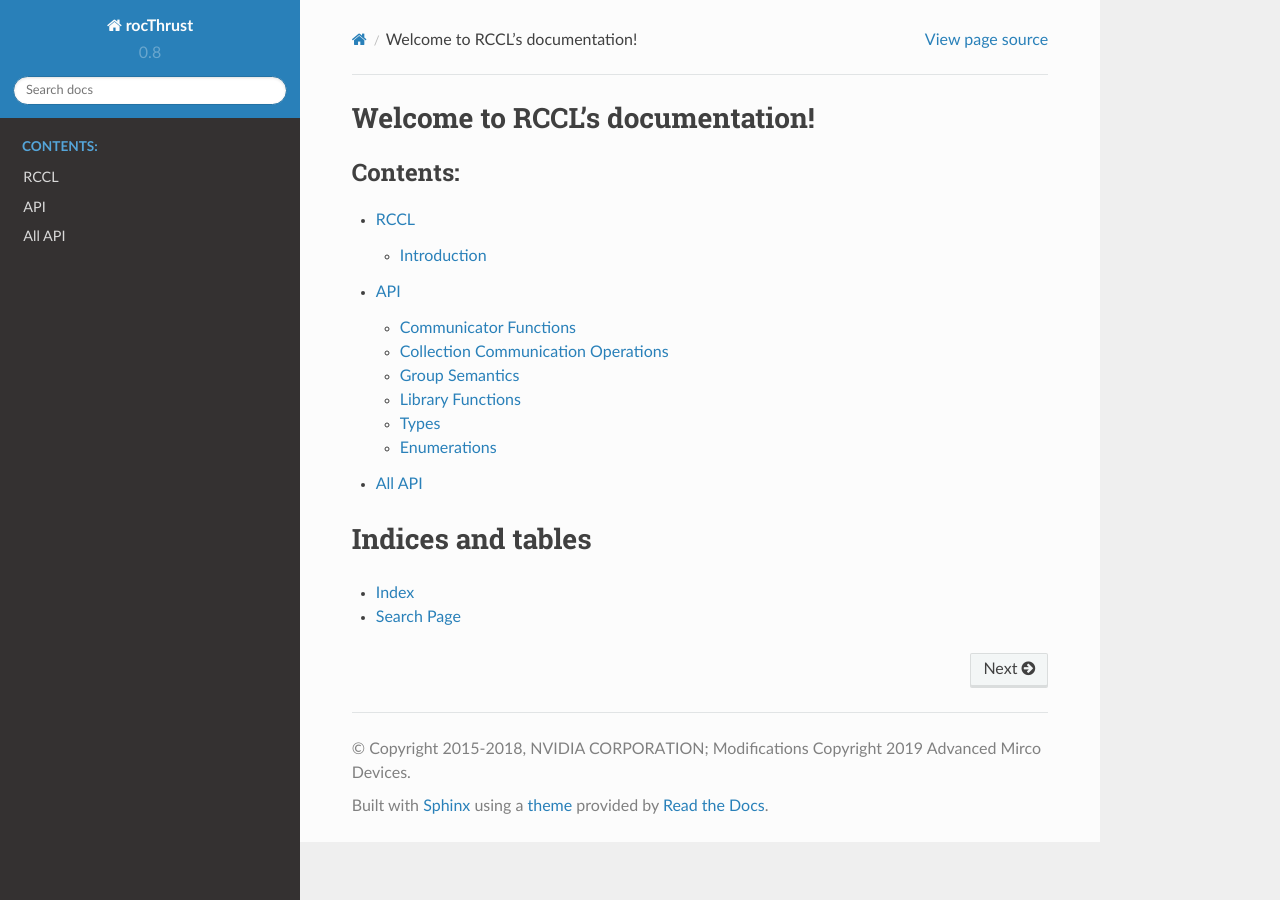
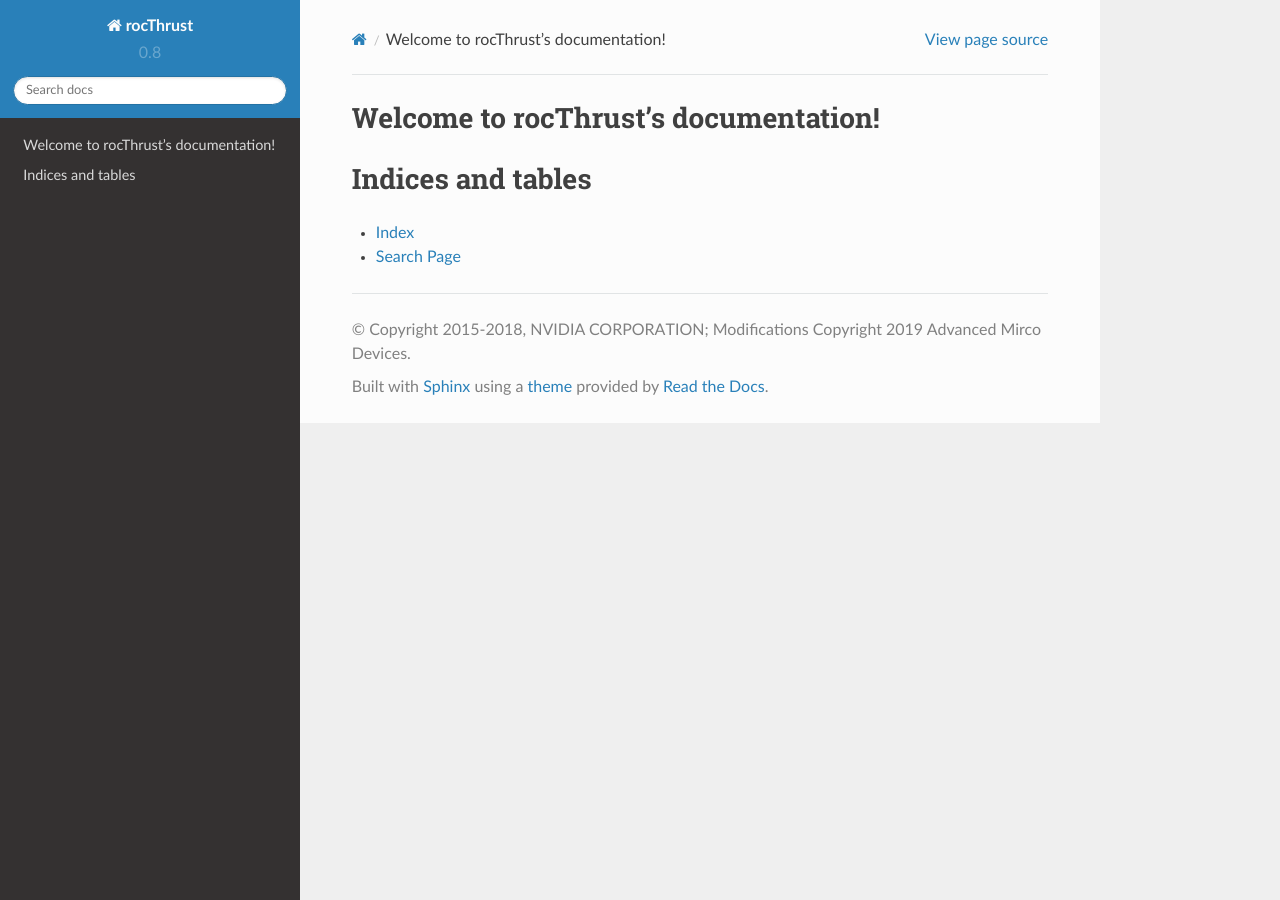
Before and after one commit to ROCm/rocThrust, a Sphinx documentation site: the page built from docs/source/index.rst, in a window 1280 px wide. Built offline with Sphinx 7.4.7 and the Read the Docs theme 2.0.0, drawn with Linux system fonts in a browser that asks for light colours; pages that are not in the unit, such as notebooks, are missing from menus.

Commit message:
Cleaning documentation

```diff
--- a/docs/source/allapi.rst
+++ /dev/null
@@ -1,9 +0,0 @@
-.. toctree::
-   :maxdepth: 4
-   :caption: Contents:
-
-=======
-All API
-=======
-
-.. doxygenindex::
--- a/docs/source/index.rst
+++ b/docs/source/index.rst
@@ -1,18 +1,15 @@
-.. rocFFT documentation master file, created by
+.. rocThrusts documentation master file, created by
    sphinx-quickstart on Mon Jan  8 09:51:41 2018.
    You can adapt this file completely to your liking, but it should at least
    contain the root `toctree` directive.
 
-Welcome to RCCL's documentation!
+Welcome to rocThrust's documentation!
 ==================================
 
 .. toctree::
-   :maxdepth: 4
+   :maxdepth: 3
    :caption: Contents:
 
-   library
-   api
-   allapi
    api/library_root
 
 Indices and tables
```
